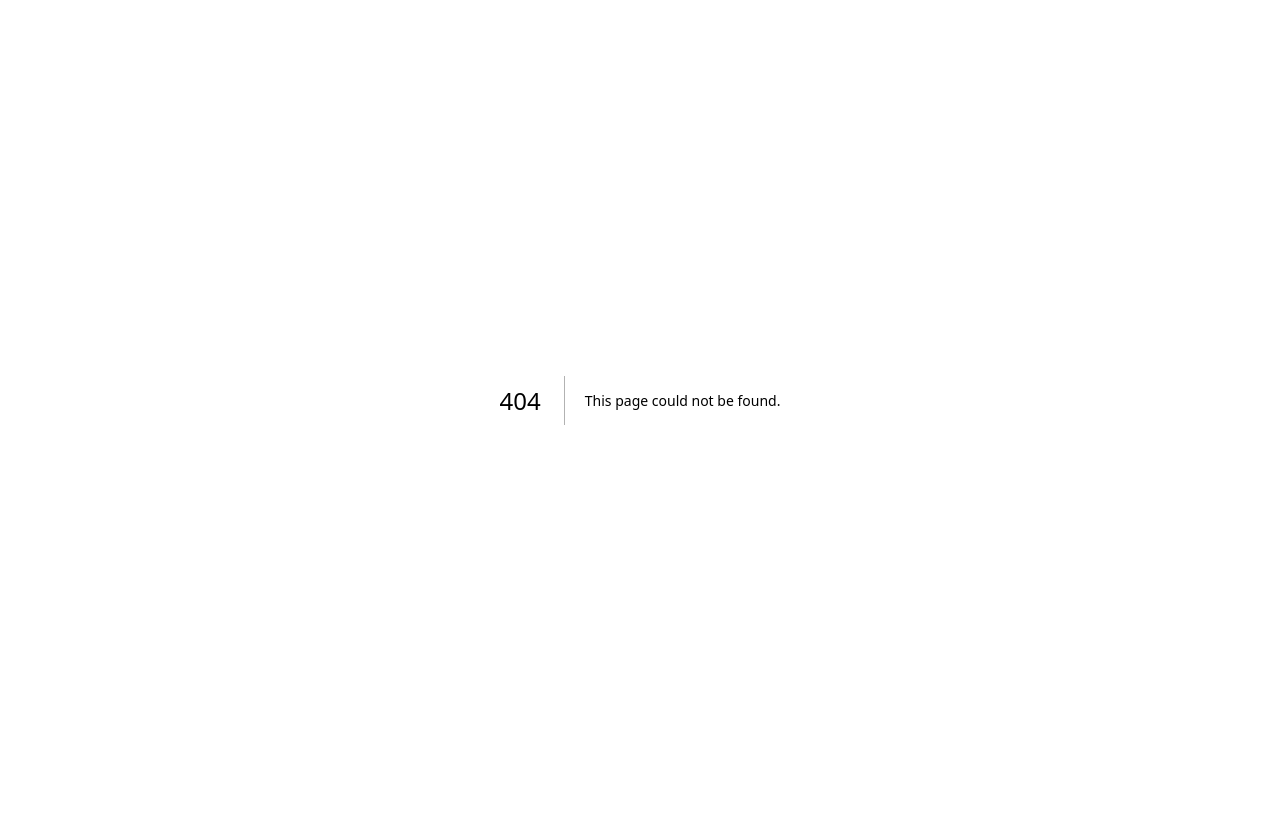
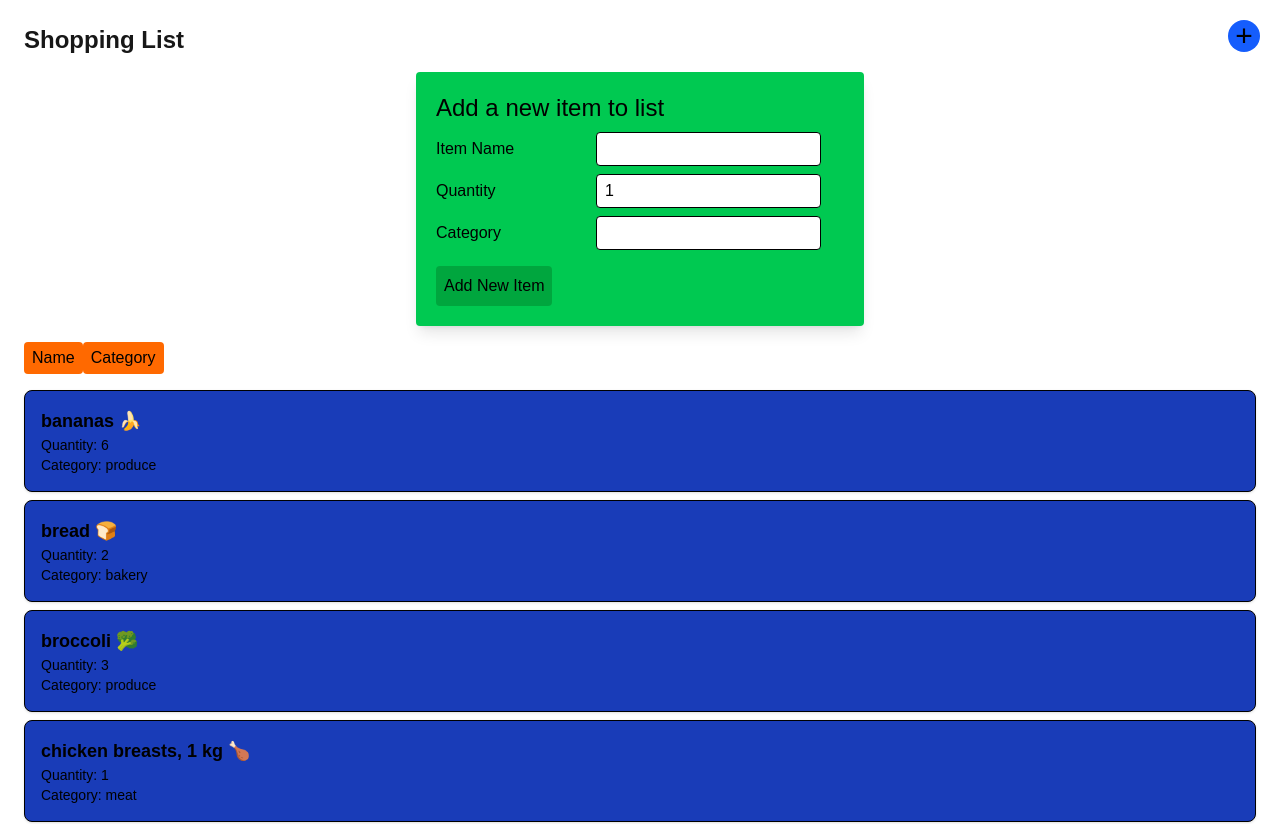
Before and after one commit to Dmpoke66/cprg306-assignments, a Next.js app: page /week-6/week-7 in a window 1280 px wide. Before the commit this address had no page. Shown: the top 824 px of the page. Before the commit the page ends 800 px from the top, so only its background shows below. Built offline with nearby package versions, Linux system fonts and the light colour scheme.

Commit message:
Add files via upload

```diff
--- /dev/null
+++ b/app/week-6/week-7/item-list.js
@@ -0,0 +1,48 @@
+'use client';
+
+import { useState } from 'react'
+import Item from './item';
+
+export default function ItemList({items}) {
+
+  const [sortBy, setSortBy] = useState("name");
+
+  const sortedItems = [...items].sort((a,b) => {
+  if (sortBy === 'name') {
+
+      return a.name.localeCompare(b.name);
+      } else {
+        return a.category.localeCompare(b.category)
+      }
+
+
+    });
+
+  return (
+    <div>
+      <div>
+         <button
+      className="bg-orange-500 text-black px-2 py-1 rounded"
+      onClick={() => setSortBy ("name")}>Name</button>
+
+      <button
+      className="bg-orange-500 text-black px-2 py-1 rounded"
+      onClick={() => setSortBy ("category")}>Category</button>
+      </div>
+
+
+
+    <ul className="space-y-4 mt-4">
+
+      {sortedItems.map((item, index) => (
+        <Item
+          key={item.id}
+          name={item.name}
+          quantity={item.quantity}
+          category={item.category}
+        />
+      ))}
+    </ul>
+     </div>
+  );
+}
--- /dev/null
+++ b/app/week-6/week-7/item.js
@@ -0,0 +1,10 @@
+
+export default function Item({ name, quantity, category }) {
+  return (
+    <li className="border rounded-lg p-4 mb-2 shadow-sm bg-blue-800 text-black">
+      <p className="text-lg font-semibold">{name}</p>
+      <p className="text-sm">Quantity: {quantity}</p>
+      <p className="text-sm">Category: {category}</p>
+    </li>
+  );
+}
--- /dev/null
+++ b/app/week-6/week-7/items.json
@@ -0,0 +1,74 @@
+[
+  {
+    "id": "1h2GJKH12gkHG31h1H",
+    "name": "milk, 4 L 🥛",
+    "quantity": 1,
+    "category": "dairy"
+  },
+  {
+    "id": "2KJH3k2j3H1k2J3K1H",
+    "name": "bread 🍞",
+    "quantity": 2,
+    "category": "bakery"
+  },
+  {
+    "id": "3h2KJH3k2j3H1k2J3",
+    "name": "eggs, dozen 🥚",
+    "quantity": 2,
+    "category": "dairy"
+  },
+  {
+    "id": "4k2J3K1H2GJKH12gk",
+    "name": "bananas 🍌",
+    "quantity": 6,
+    "category": "produce"
+  },
+  {
+    "id": "5H1h1H2KJH3k2j3H",
+    "name": "broccoli 🥦",
+    "quantity": 3,
+    "category": "produce"
+  },
+  {
+    "id": "6H1k2J3K1H2GJKH1",
+    "name": "chicken breasts, 1 kg 🍗",
+    "quantity": 1,
+    "category": "meat"
+  },
+  {
+    "id": "7gkHG31h1H2KJH3k",
+    "name": "pasta sauce 🍝",
+    "quantity": 3,
+    "category": "canned goods"
+  },
+  {
+    "id": "8j3H1k2J3K1H2GJK",
+    "name": "spaghetti, 454 g 🍝",
+    "quantity": 2,
+    "category": "dry goods"
+  },
+  {
+    "id": "9H12gkHG31h1H2KJ",
+    "name": "toilet paper, 12 pack 🧻",
+    "quantity": 1,
+    "category": "household"
+  },
+  {
+    "id": "10H3k2j3H1k2J3K1",
+    "name": "paper towels, 6 pack",
+    "quantity": 1,
+    "category": "household"
+  },
+  {
+    "id": "11k2J3K1H2GJKH12",
+    "name": "dish soap 🍽️",
+    "quantity": 1,
+    "category": "household"
+  },
+  {
+    "id": "12GJKH12gkHG31h1",
+    "name": "hand soap 🧼",
+    "quantity": 4,
+    "category": "household"
+  }
+]
--- /dev/null
+++ b/app/week-6/week-7/new-item.js
@@ -0,0 +1,91 @@
+'use client';
+
+import { useState } from "react";
+
+
+export default function NewItem({ onAddItem }){
+
+    const [name, setName] = useState('');
+    const [quantity, setQuantity] = useState(1);
+    const [category, setCategory] = useState("");
+
+
+    const handleNameChange = (Event) => setName(Event.target.value);
+    const handleQuantityChange = (Event) => setQuantity(Event.target.value);
+    const handleCategoryChange = (Event) => setCategory(Event.target.value);
+
+    const handleSubmit = (Event) => {
+        Event.preventDefault();
+
+        const newItem = {
+            id: crypto.randomUUID(),
+            name: name,
+            quantity: quantity,
+            category: category
+
+
+
+        }
+
+
+        onAddItem(newItem);
+        setName("");
+        setQuantity(1);
+        setCategory('');
+
+
+
+    }
+
+
+    return(
+        <div className="bg-green-500 rounded p-5 text-black max-w-md mx-auto my-4 shadow-lg">
+  <form onSubmit={handleSubmit}>
+    <h2 className="text-2xl mb-2">Add a new item to list</h2>
+
+    <div className="mb-2">
+      <label className="inline-block w-40">Item Name</label>
+      <input
+        className="bg-white rounded border px-2 py-1"
+        type="text"
+        onChange={handleNameChange}
+        value={name}
+        required
+      />
+    </div>
+
+    <div className="mb-2">
+      <label className="inline-block w-40">Quantity</label>
+      <input
+        className="bg-white rounded border px-2 py-1"
+        type="number"
+        onChange={handleQuantityChange}
+        value={quantity}
+        required
+        min={1}
+      />
+    </div>
+
+    <div className="mb-2">
+      <label className="inline-block w-40">Category</label>
+      <input
+        className="bg-white rounded border px-2 py-1"
+        type="text"
+        onChange={handleCategoryChange}
+        value={category}
+        required
+      />
+    </div>
+
+    <button
+      type="submit"
+      className="bg-green-600 text-black p-2 mt-2 rounded cursor-pointer"
+    >
+      Add New Item
+    </button>
+  </form>
+</div>
+
+
+    );
+};
--- /dev/null
+++ b/app/week-6/week-7/page.js
@@ -0,0 +1,50 @@
+'use client';
+
+import { useState } from 'react';
+
+import NewItem from './new-item.js'
+import ItemList from './item-list.js';
+import itemsData from './items.json'
+
+
+
+export default function Page() {
+
+
+
+  const [itemList, setItemList] = useState(itemsData);
+  const [AddItem, setAddItem] = useState ('name');
+
+
+
+  let itemArray = itemsData.map((Item) => ({...Item}));
+  const addNewItem = (newItem) => {
+    setItems([...items,newItem]);
+  }
+  const handleAddItem = (newItem) =>{
+    setItemList([...itemList,newItem])
+
+
+  };
+
+  const addItem = () => setAddItem(true);
+  const onAddItem = () => setAddItem(false)
+
+  return (
+    <main className="p-6">
+      <h1 className="text-2xl font-bold mb-4">Shopping List</h1>
+
+      {AddItem && <NewItem onAddItem = {handleAddItem} />}
+      <div className="absolute top-5 right-5 rounded-full w-8 h-8 overflow-hidden z-0">
+        <button className="bg-blue-600 text-black text-3xl w-full h-full
+        leading-none cursor-pointer"
+        onClick={addItem}>+</button>
+
+
+
+
+      </div>
+    <ItemList items = {itemList} />
+    </main>
+  );
+}
```
